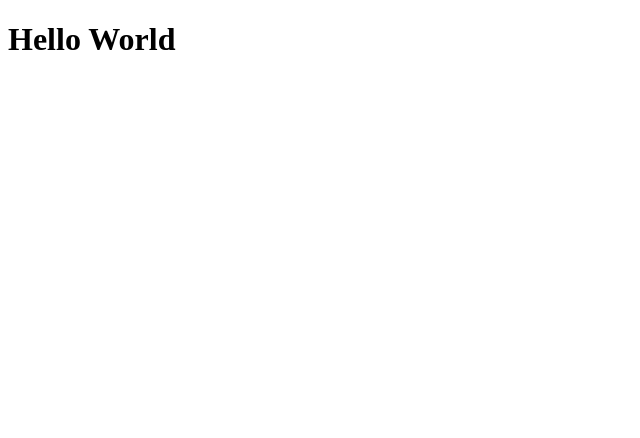
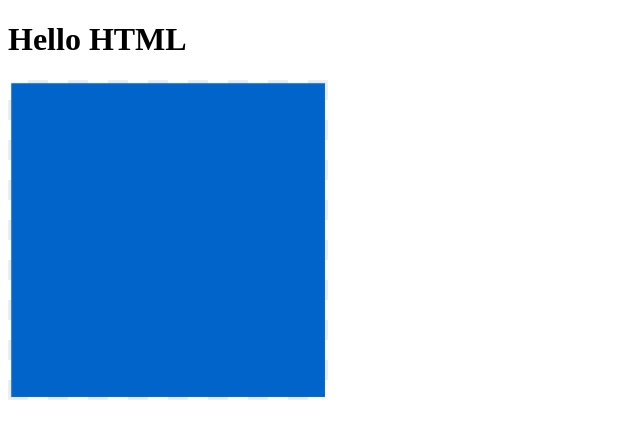
Before and after one commit to MashaN94/hello-world, a plain HTML site: page index.html in a window 1280 px wide. Shown: the whole page, without its empty margins (0-640 px from the left). Drawn offline with Linux system fonts and the light colour scheme.

Commit message:
I added a photo

```diff
--- a/index.html
+++ b/index.html
@@ -1,9 +1,13 @@
-<!doctype html>
-<html>
-   <head>
-      <title>Hello World</title>
-   </head>
-   <body>
-       <h1>Hello World</h1>
-    </body>
+<!DOCTYPE html>
+<html lang="en">
+<head>
+    <meta charset="UTF-8">
+    <meta http-equiv="X-UA-Compatible" content="IE=edge">
+    <meta name="viewport" content="width=device-width, initial-scale=1.0">
+    <title>Document</title>
+</head>
+<body>
+    <h1>Hello HTML</h1>
+    <img src="img/3.png" alt="3">
+</body>
 </html>
```
Also changed, not shown: img/3.png (added).
